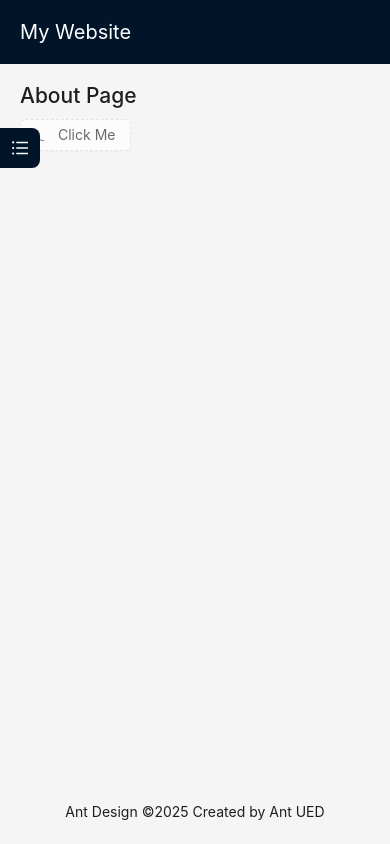
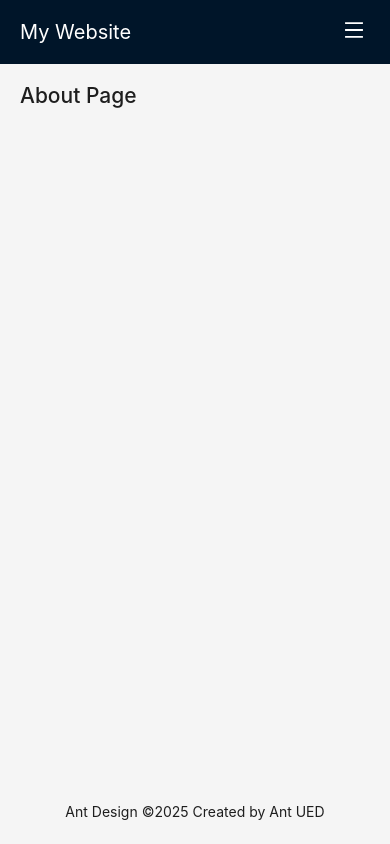
Before and after one commit to FaizanRana768/Ant-Design, a React (Vite) app: page /about in a window 390 px wide. Built offline with nearby package versions, Linux system fonts and the light colour scheme.

Commit message:
fix the header and sidebar

```diff
--- a/src/App.jsx
+++ b/src/App.jsx
@@ -1,4 +1,4 @@
-import React from "react";
+import React, { useState, useEffect } from "react";
 import { Link, BrowserRouter as Router, Routes, Route } from "react-router-dom";
 import {
   HomeOutlined,
@@ -6,11 +6,13 @@ import {
   PictureOutlined,
   PhoneOutlined,
   ReadOutlined,
+  CloseOutlined,
 } from "@ant-design/icons";
 import { Button, Layout, Menu } from "antd";
 import "antd/dist/reset.css";
+import Header from "./components/Header";
 
-const { Header, Content, Footer, Sider } = Layout;
+const { Content, Footer, Sider } = Layout;
 
 const sidebarMenuItems = [
   { key: "1", icon: <HomeOutlined />, label: "Home", path: "/" },
@@ -25,37 +27,52 @@ const sidebarMenuItems = [
 }));
 
 const App = () => {
+  const [isMobile, setIsMobile] = useState(window.innerWidth <= 768);
+  const [sidebarVisible, setSidebarVisible] = useState(false);
+
+  useEffect(() => {
+    const handleResize = () => {
+      setIsMobile(window.innerWidth <= 768);
+      if (window.innerWidth > 768) {
+        setSidebarVisible(false);
+      }
+    };
+
+    window.addEventListener("resize", handleResize);
+    return () => window.removeEventListener("resize", handleResize);
+  }, []);
+
   return (
     <Router>
       <Layout style={{ height: "100vh" }}>
-        <Header
-          style={{
-            padding: "0 20px",
-            background: "#001529",
-            display: "flex",
-            alignItems: "center",
-          }}
-        >
-          <div style={{ color: "white", fontSize: "20px" }}>My Website</div>
-        </Header>
+        <Header isMobile={isMobile} setSidebarVisible={setSidebarVisible} />
 
         <Layout>
           <Sider
-            breakpoint="md"
-            collapsedWidth="0"
-            onBreakpoint={(broken) => console.log(broken)}
-            onCollapse={(collapsed, type) => console.log(collapsed, type)}
-            style={{ padding: "20px 0px" }}
+            style={{
+              position: isMobile ? "fixed" : "relative",
+              left: sidebarVisible || !isMobile ? 0 : "-100%",
+              top: 0,
+              height: "100vh",
+              zIndex: 1000,
+              width: isMobile ? "100%" : 250,
+              transition: "left 0.3s ease-in-out",
+            }}
+            theme="dark"
           >
-            <Menu
-              theme="dark"
-              mode="inline"
-              defaultSelectedKeys={["1"]}
-              items={sidebarMenuItems}
-            />
+            {isMobile && (
+              <div style={{ textAlign: "right", padding: "10px" }}>
+                <Button
+                  type="text"
+                  icon={<CloseOutlined style={{ fontSize: "20px", color: "white" }} />}
+                  onClick={() => setSidebarVisible(false)}
+                />
+              </div>
+            )}
+            <Menu theme="dark" mode="inline" defaultSelectedKeys={["1"]} items={sidebarMenuItems} />
           </Sider>
           <Layout>
-            <Content style={{ padding: "20px" }}>
+            <Content style={{ padding: "20px", transition: "margin-left 0.3s ease-in-out" }}>
               <Routes>
                 <Route path="/" element={<h2>Home Page</h2>} />
                 <Route path="/about" element={<h2>About Page</h2>} />
@@ -63,10 +80,6 @@ const App = () => {
                 <Route path="/contact" element={<h2>Contact Page</h2>} />
                 <Route path="/blog" element={<h2>Blog Page</h2>} />
               </Routes>
-
-              <Button type="dashed" loading>
-                Click Me
-              </Button>
             </Content>
 
             <Footer style={{ textAlign: "center" }}>
--- a/src/components/Header.jsx
+++ b/src/components/Header.jsx
@@ -1,12 +1,31 @@
-import React from 'react'
+import React from "react";
+import { Button, Layout } from "antd";
+import { MenuOutlined } from "@ant-design/icons";
 
-const Header = () => {
+const { Header: AntHeader } = Layout;
+
+const Header = ({ isMobile, setSidebarVisible }) => {
   return (
-    <div>
-      Header
-    </div>
-  )
-}
+    <AntHeader
+      style={{
+        padding: "0 20px",
+        background: "#001529",
+        display: "flex",
+        alignItems: "center",
+        justifyContent: "space-between",
+      }}
+    >
+      <div style={{ color: "white", fontSize: "20px" }}>My Website</div>
 
-export default Header
-Header
+      {isMobile && (
+        <Button
+          type="text"
+          icon={<MenuOutlined style={{ fontSize: "20px", color: "white" }} />}
+          onClick={() => setSidebarVisible(true)}
+        />
+      )}
+    </AntHeader>
+  );
+};
+
+export default Header;
```
